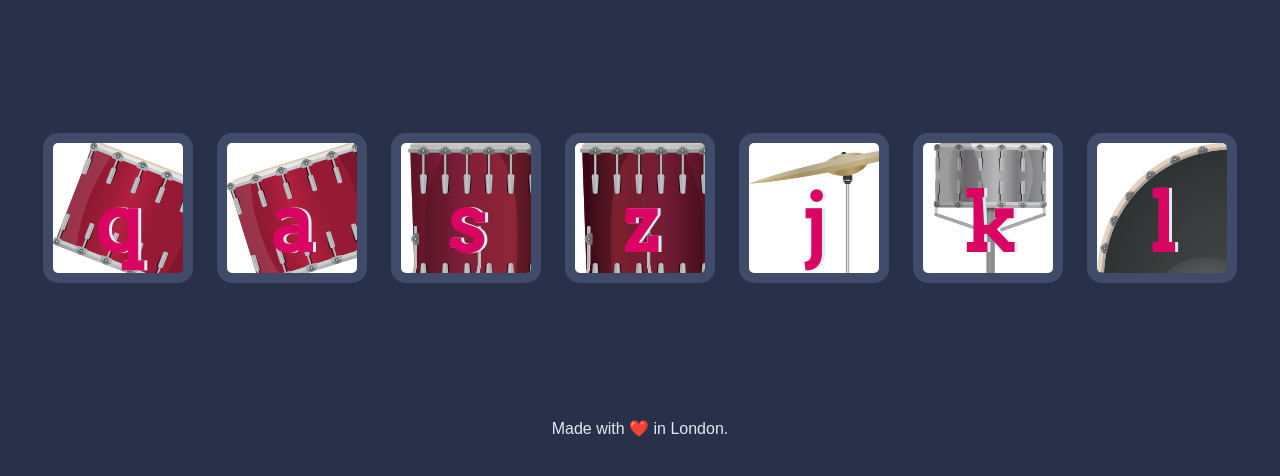
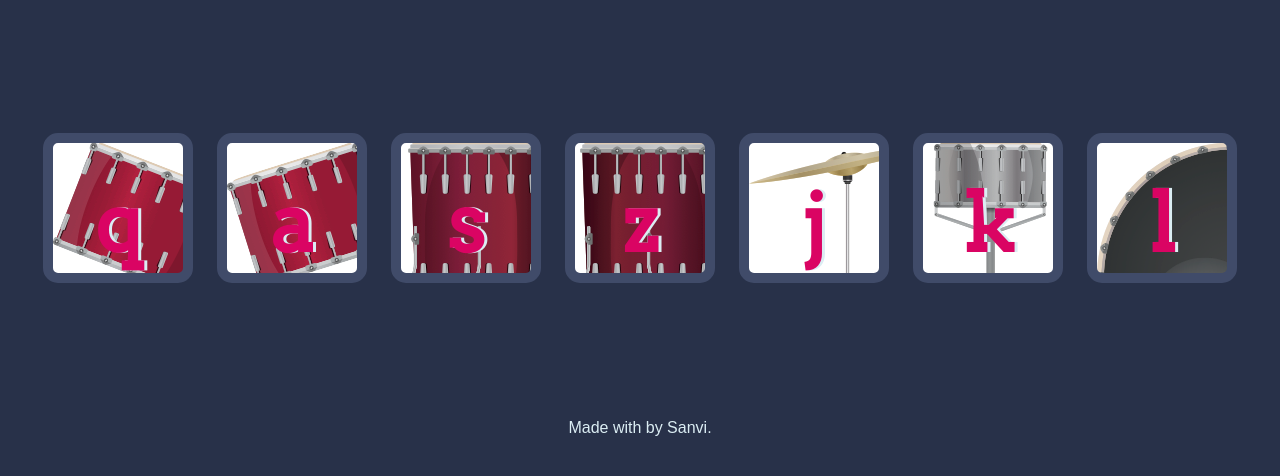
Before and after one commit to Sanu700/Drum-Kit, a plain HTML site: page index.html in a window 1280 px wide. Shown: the part 156-632 px from the top of the page. Drawn offline with Linux system fonts and the light colour scheme; files whose address does not match are found by name.

Commit message:
Update index.html

```diff
--- a/index.html
+++ b/index.html
@@ -26,6 +26,6 @@
   <script src="index.js"></script>
 </body>
 <footer>
-  Made with ❤️ in London.
+  Made with by Sanvi.
 </footer>
 </html>
```
